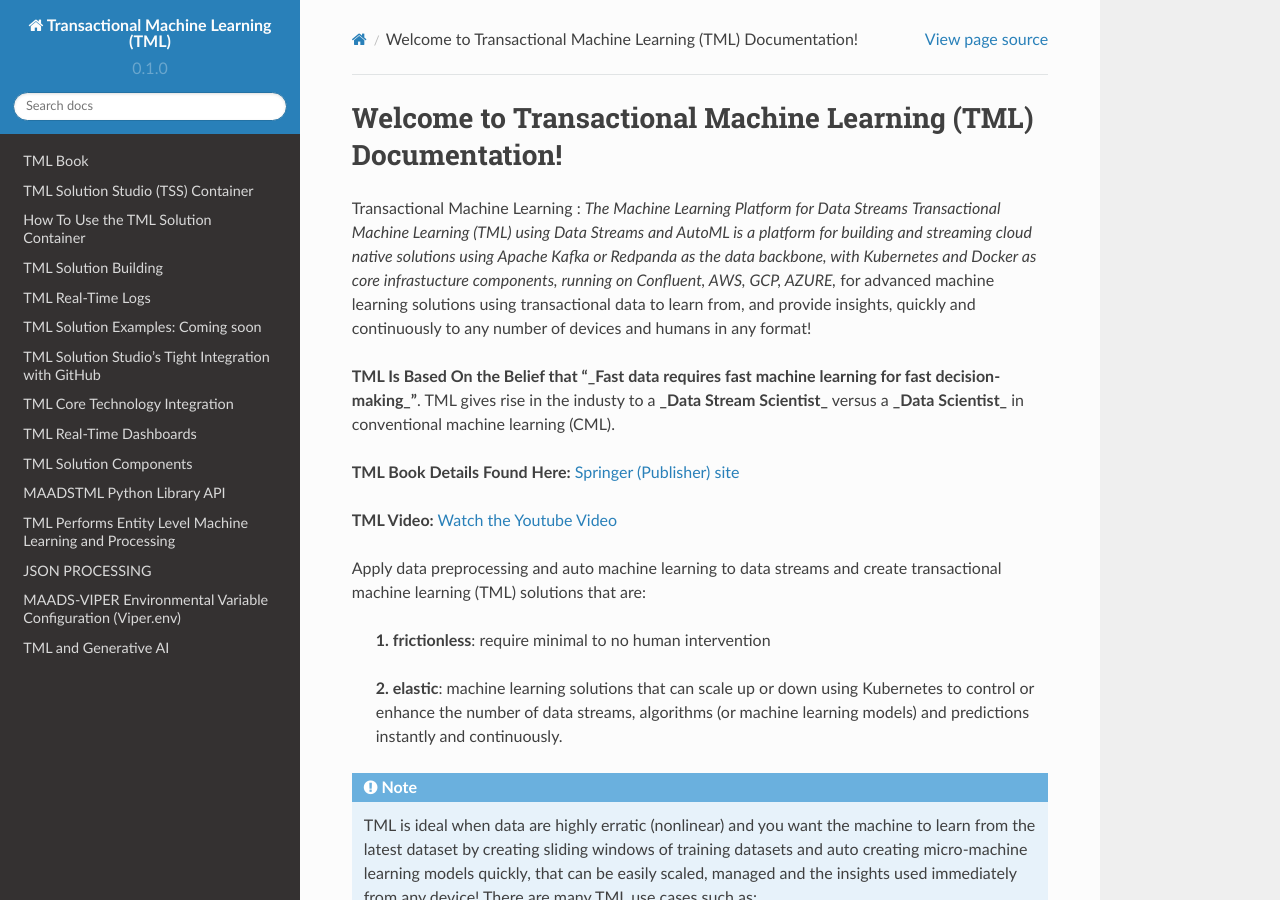
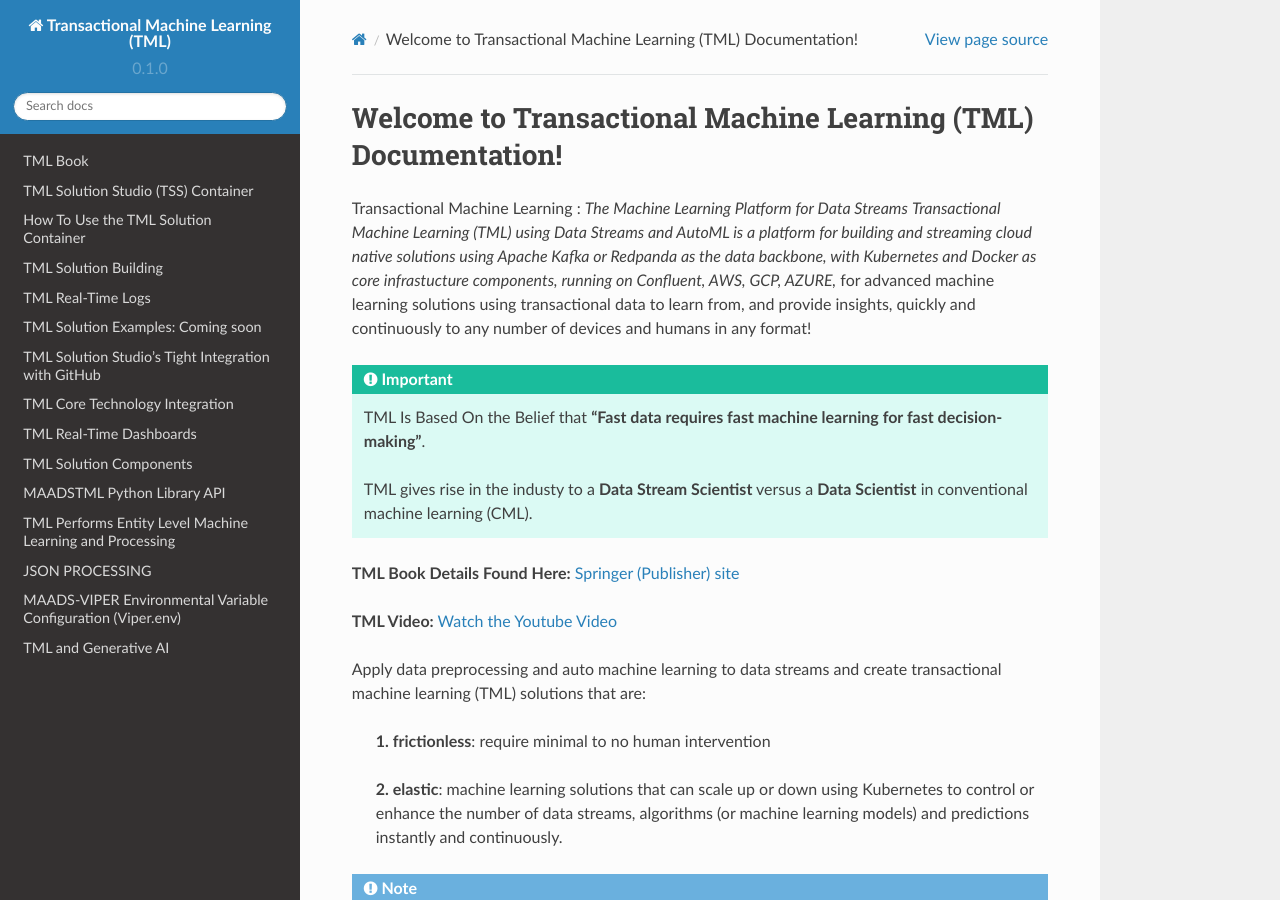
Before and after one commit to smaurice101/readthedocs, a Sphinx documentation site: the page built from docs/source/index.rst, in a window 1280 px wide and 900 px high. Built offline with Sphinx 7.4.7 and the Read the Docs theme 2.0.0, drawn with Linux system fonts in a browser that asks for light colours; some of the changed lines change nothing that is shown.

Commit message:
Update index.rst

```diff
--- a/docs/source/index.rst
+++ b/docs/source/index.rst
@@ -4,7 +4,10 @@
 Transactional Machine Learning : *The Machine Learning Platform for Data Streams*
 *Transactional Machine Learning (TML) using Data Streams and AutoML is a platform for building and streaming cloud native solutions using Apache Kafka or Redpanda as the data backbone, with Kubernetes and Docker as core infrastucture components, running on Confluent, AWS, GCP, AZURE,* for advanced machine learning solutions using transactional data to learn from, and provide insights, quickly and continuously to any number of devices and humans in any format!
 
-**TML Is Based On the Belief that "_Fast data requires fast machine learning for fast decision-making_"**. TML gives rise in the industy to a **_Data Stream Scientist_** versus a **_Data Scientist_** in conventional machine learning (CML).
+.. important::
+   TML Is Based On the Belief that **"Fast data requires fast machine learning for fast decision-making"**.
+
+   TML gives rise in the industy to a **Data Stream Scientist** versus a **Data Scientist** in conventional machine learning (CML).
 
 **TML Book Details Found Here:** `Springer (Publisher) site <https://link.springer.com/book/10.1007/978-1-4842-7023-3>`_
 
```
